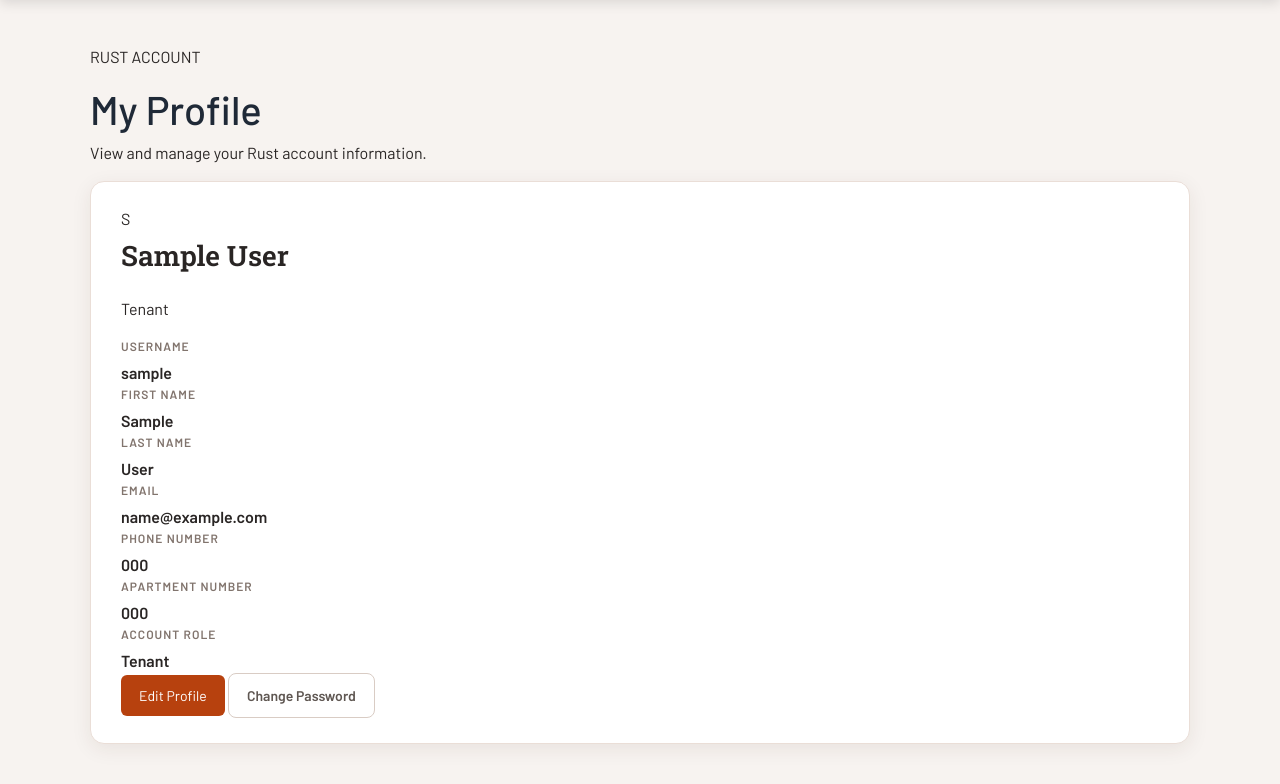
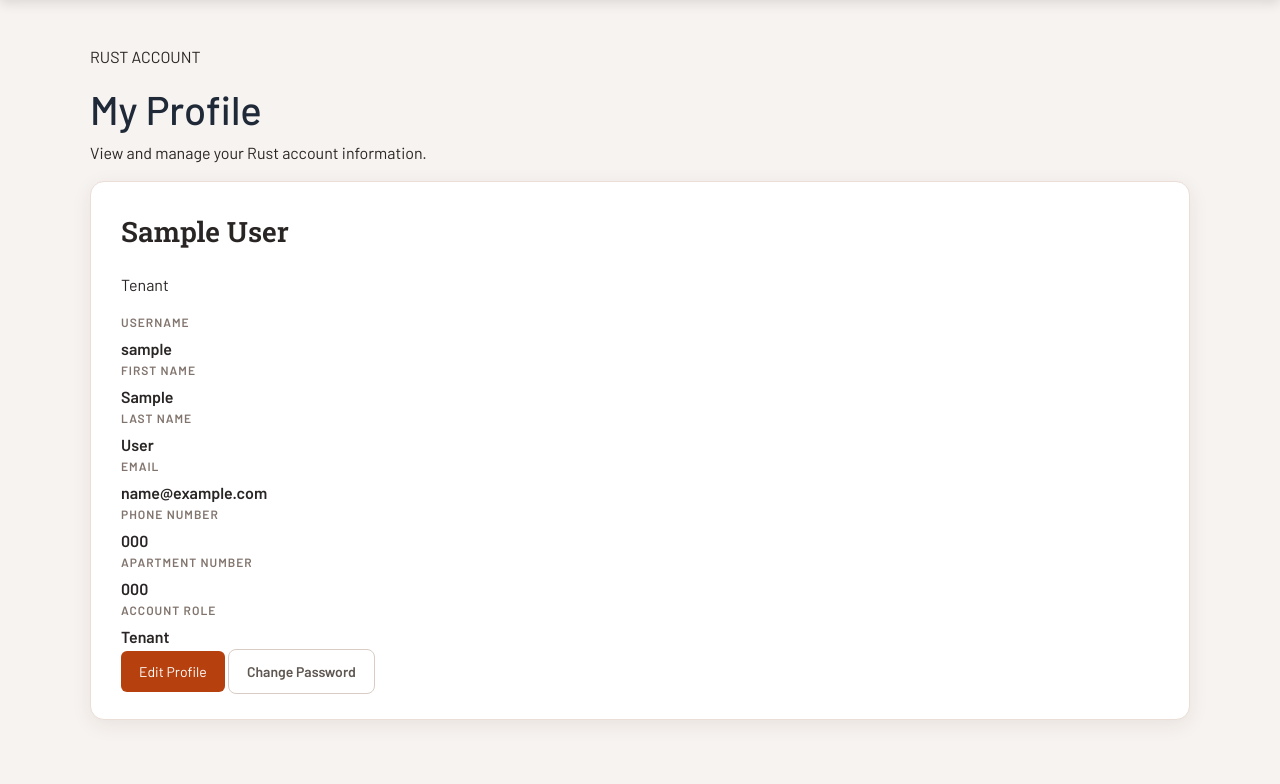
Before and after one commit to djhore/Rust, a Django app: page /profile/ in a window 1280 px wide. Shown: the part 72-856 px from the top of the page. Run offline with Django 5.2, Linux system fonts and the light colour scheme; a user stored in the database is signed in; tables that the repository leaves empty hold one stand-in row (values such as "Sample post"); parts of the project's set-up code (start-up, migrations or seed data) failed here and were passed over; some libraries are stand-ins or nearby versions.

Commit message:
Remove initial avatar letter from profile page

```diff
--- a/maintenance/templates/maintenance/profile.html
+++ b/maintenance/templates/maintenance/profile.html
@@ -264,10 +264,6 @@
 
             <div class="profile-card-header">
 
-                <div class="profile-avatar">
-                    {{ request.user.first_name|first|upper }}
-                </div>
-
                 <div>
 
                     <h2>
```
